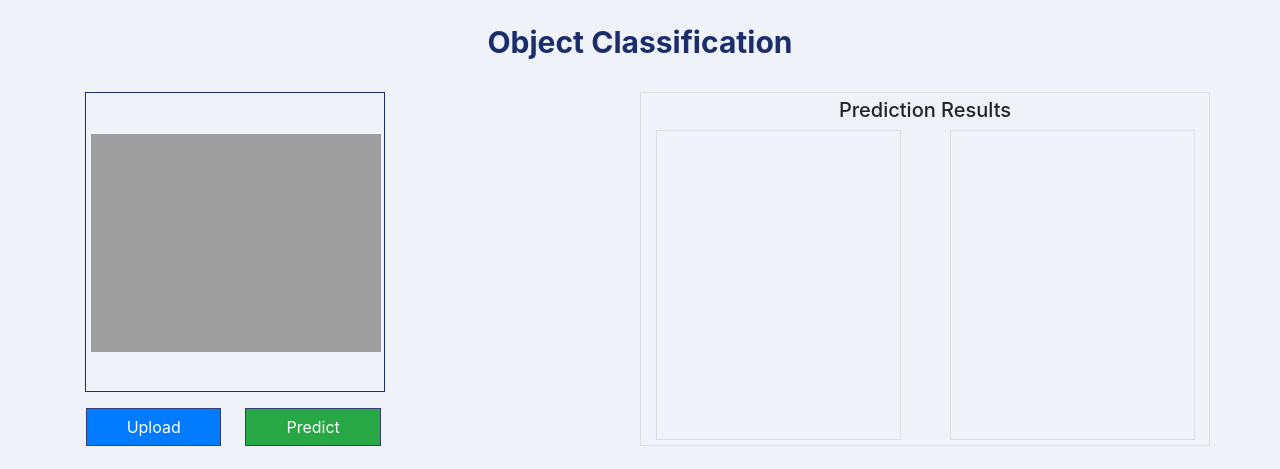
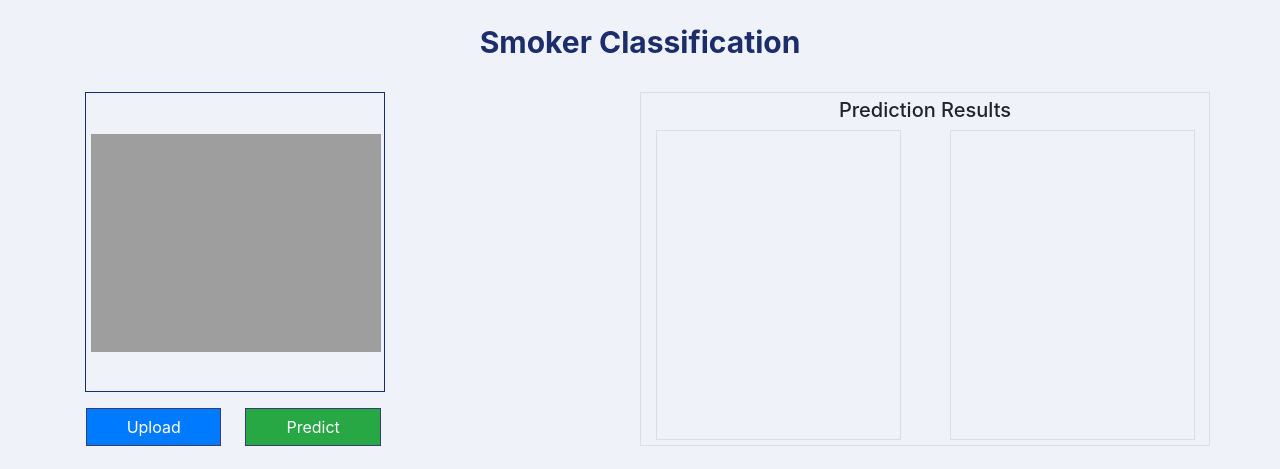
Before and after one commit to garvit586/Smoker_Detection, a Flask app: page / in a window 1280 px wide. Shown: the top 469 px of the page. Run offline with Flask 3, Linux system fonts and the light colour scheme; some libraries are stand-ins or nearby versions.

Commit message:
Title changed

```diff
--- a/templates/index.html
+++ b/templates/index.html
@@ -94,7 +94,7 @@
 <body>
     <div class="main container">
 		<section class="iupload">
-			<h3 class="text-center py-4">Object Classification</h3>
+			<h3 class="text-center py-4">Smoker Classification</h3>
 			<div class="row">
 				<div class="img-part col-md-6">
 					<div class="image-part">
```
